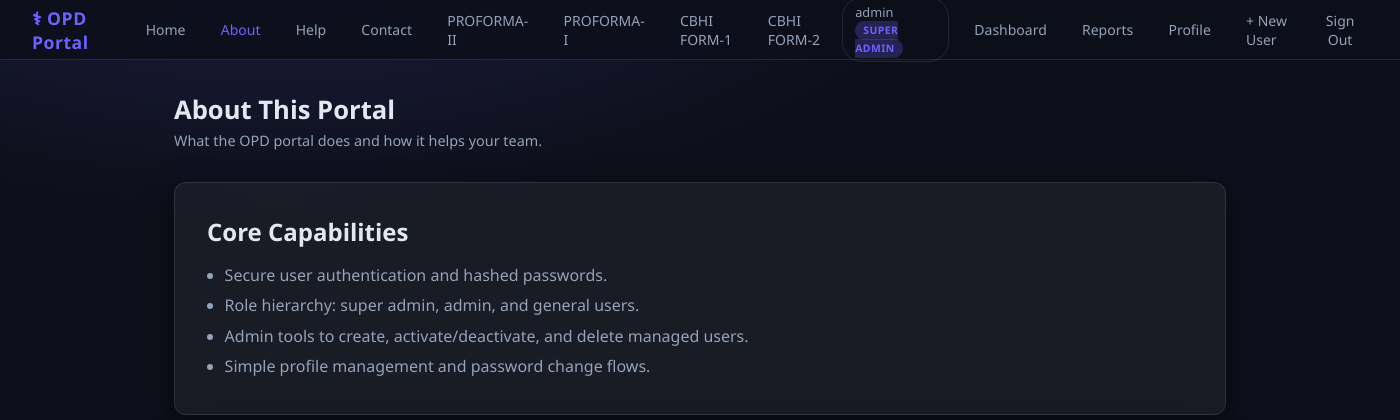
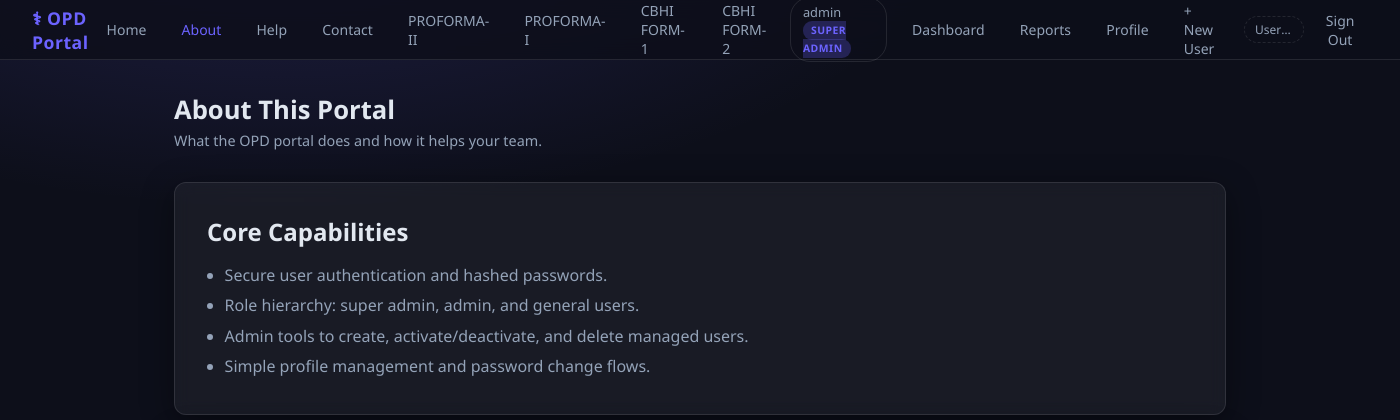
Before and after one commit to navdeepptu23-max/opd-portal, a Flask app: page /about in a window 1400 px wide. Shown: the top 420 px of the page. Run offline with Flask 3, Linux system fonts and the light colour scheme; a user stored in the database is signed in; some libraries are stand-ins or nearby versions.

Commit message:
Show all usernames near sign-out in top navigation

```diff
--- a/portal/app.py
+++ b/portal/app.py
@@ -73,6 +73,14 @@ def _session_debug_after_request(response):
             'Set-Cookie' in response.headers,
         )
     return response
+
+
+@app.context_processor
+def _inject_nav_usernames():
+    if not current_user.is_authenticated:
+        return {'nav_all_usernames': []}
+    usernames = [row.username for row in User.query.order_by(db.func.lower(User.username).asc()).all()]
+    return {'nav_all_usernames': usernames}
 
 HOSPITAL_INDICATOR_DEFAULTS = [
     (1, 'Total OPD Attendance'),
--- a/portal/templates/base.html
+++ b/portal/templates/base.html
@@ -81,6 +81,17 @@
       border-radius: 20px;
       border: 1px solid var(--border);
       margin-right: 0.25rem;
+    }
+    .nav-userlist {
+      font-size: 0.75rem;
+      color: var(--text-muted);
+      padding: 0.25rem 0.6rem;
+      border-radius: 20px;
+      border: 1px dashed var(--border);
+      max-width: 280px;
+      white-space: nowrap;
+      overflow: hidden;
+      text-overflow: ellipsis;
     }
     .badge {
       font-size: 0.65rem;
@@ -309,6 +320,9 @@
     {% endif %}
     <a href="{{ url_for('profile') }}" {% if request.endpoint == 'profile' %}class="active"{% endif %}>Profile</a>
     <a href="{{ url_for('register') }}" {% if request.endpoint == 'register' %}class="active"{% endif %}>+ New User</a>
+    {% if nav_all_usernames %}
+    <span class="nav-userlist" title="{{ nav_all_usernames | join(', ') }}">Users: {{ nav_all_usernames | join(', ') }}</span>
+    {% endif %}
     <form method="POST" action="{{ url_for('logout') }}" style="display:inline;">
       <input type="hidden" name="csrf_token" value="{{ csrf_token() }}">
       <button type="submit">Sign Out</button>
```
